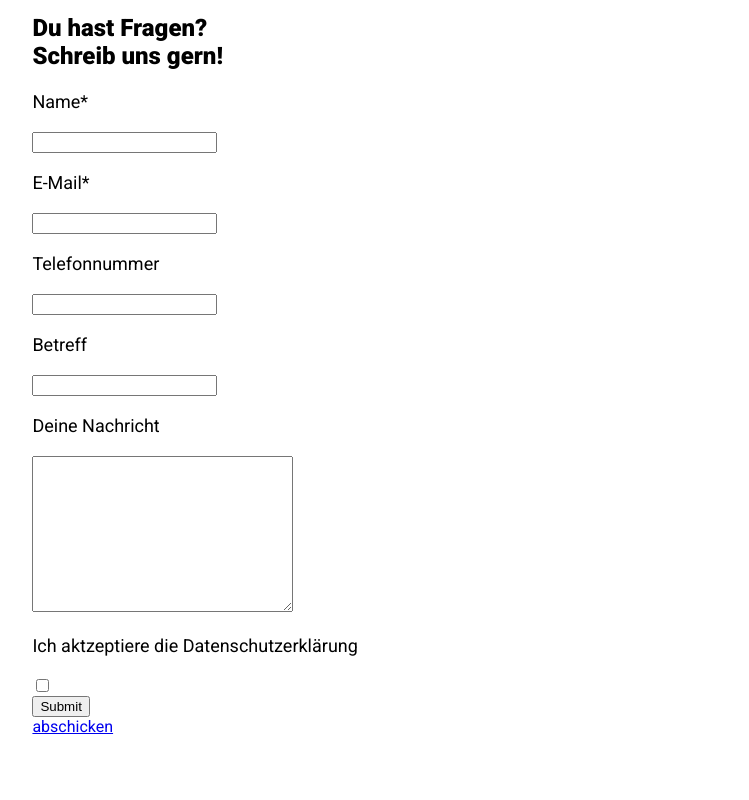
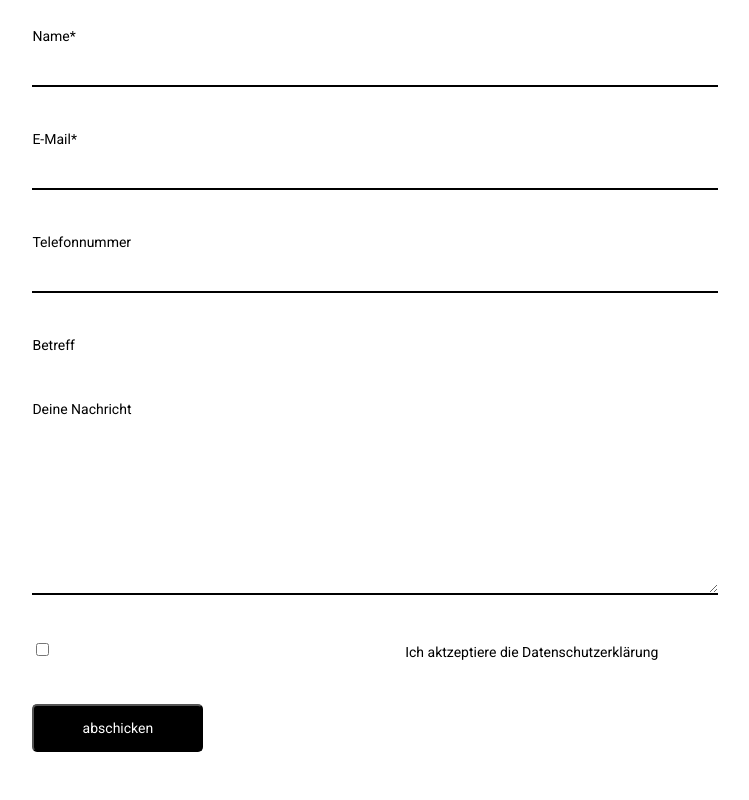
Before and after one commit to EvaHenrike/Rustica, a website built with Parcel: page src/contact.html in a window 1280 px wide. Shown: the part 280-1080 px from the top of the page, without its empty margins (238-987 px from the left). Built offline with nearby package versions, Linux system fonts and the light colour scheme; a web font is replaced by a local one.

Commit message:
Contact finish

```diff
--- a/src/contact.html
+++ b/src/contact.html
@@ -48,7 +48,7 @@
 </header>
 <body>
   <main>
-    <div class="centercaféboximpressum">
+    <div class="centercontact">
         <div class="centerimpress">
         <div>
           <h2 >Du hast Fragen? <br>
@@ -62,37 +62,42 @@
             <label for="name">
               <p class="label">Name*</p>
             </label >
-            <input type="text" name="Your name" value="" id="name">
+            <input type="text" name="Your name" value="" class="contactname">
             <label for="email">
               <p class="label">E-Mail*</p>
             </label>
-            <input type="email" name="Your email" id="email">
-            <p>Telefonnummer</p>
+            <input type="email" name="Your email" class="contactname">
+            <p  class="label">Telefonnummer</p>
             <label for="phone"></label>
-            <input type="tel" id="phone" name="phone"
-                   pattern="[0-9]{3}-[0-9]{3}-[0-9]{4}"
-                   required>
-                   <p>Betreff</p>
-                   <input type="text">
+            <label for="text">
+            <input type="tel"  class="contactname" name="phone">
+                   <p class="label">Betreff</p>
+                  </label>
 
-            <label for="message">
-              <p class="label">Deine Nachricht</p>
+            <p class="label">Deine Nachricht</p>
+            <textarea name="Your message" class="contactnameI" cols="30" rows="10"></textarea>
+            <div class="contactflex">
+            <div class="contactbox">
+              <label for="check">
+
+                <p class="labelI">Ich aktzeptiere die Datenschutzerklärung</p>
+            </div>
             </label>
-            <textarea name="Your message" id="message" cols="30" rows="10"></textarea>
-            <label for="check">
-              <p class="label">Ich aktzeptiere die Datenschutzerklärung</p>
-            </label>
-            <input type="checkbox" id="check">
-            <br>
-            <input type="submit" class="buttonIV" class="label">
-            <div class="buttonIV">
-                <a href="#" class="buttonIV">abschicken</a>
-              </div>
-            <br>
-          </form>
+            <div class="contactboxI">
+              <input type="checkbox" id="check">
+            </div>
+          </div>
+          <div class="buttoncontactbox">
+            <input type="submit" class="buttoncontact" value="abschicken">
+
+                    </form>
+
+                </div>
+
         </div>
       </div>
-    </div>
+
+
 </div>
   </main>
 
--- a/src/css/main.scss
+++ b/src/css/main.scss
@@ -71,6 +71,9 @@ $color-basicII: 111111;
 $color-black: black;
 $color-grey:#737373;
 $color-cream:#f6efe2;
+$color-stone:#E9E9E9;
+
+
 
 
 
@@ -1066,10 +1069,98 @@ display:none;
 
 
  .centercaféboximpressum{
-  margin:219px 24px 48px 24px;
+  margin:133px 24px 48px 24px;
   @include md {
 
    justify-content: center;
    display: flex;
    align-items: center;
   }}
+
+  .centercontact{
+    margin:133px 24px 48px 24px;
+    @include md {
+
+     justify-content: center;
+     display: flex;
+     align-items: center;
+
+  }}
+
+.contactflex{
+  display: flex;
+  flex-direction: row-reverse;
+  width: 90%;
+  margin-top: 41px;
+
+
+}
+
+.contactbox{
+  margin-left: auto;
+  margin-right: 3%;
+}
+
+  .contactname:active
+  {
+background: $color-stone;
+  }
+
+  .contactname{
+border-style:none;
+border-bottom-style: solid;
+padding-top:0px;
+border-color: $color-black;
+width: 90%;
+padding: 11px 20px;
+  }
+  .contactnameI{
+    border-style:none;
+    border-bottom-style: solid;
+    padding-top:0px;
+    border-color: $color-black;
+    width: 90%;
+    border-width: 2px;
+    padding: 11px 20px;
+      }
+
+
+  .label{
+margin-bottom: 0px;
+font-family: Roboto;
+    font-style: normal;
+    font-weight: 400;
+    font-size: 14px;
+    margin-top:40px;
+
+  }
+  .labelI{
+    margin: 0px;
+    font-family: Roboto;
+        font-style: normal;
+        font-weight: 400;
+        font-size: 14px;
+      }
+
+      .buttoncontact{
+        text-decoration: none;
+        background-color: $color-black;
+        height: 48px;
+        width: 171px;
+        font-size: 14px;
+        font-family: Roboto;
+        line-height: 18px;
+        border-radius: 5px;
+        margin:40px 0px;
+        @include font ($color-basic);
+        cursor: pointer;}
+
+      .buttoncontact:hover{
+      color: $color-cream;}
+
+      .buttoncontact:active{
+        text-decoration: underline;}
+        .buttoncontactbox{
+
+          width: 90%;
+        }
```
